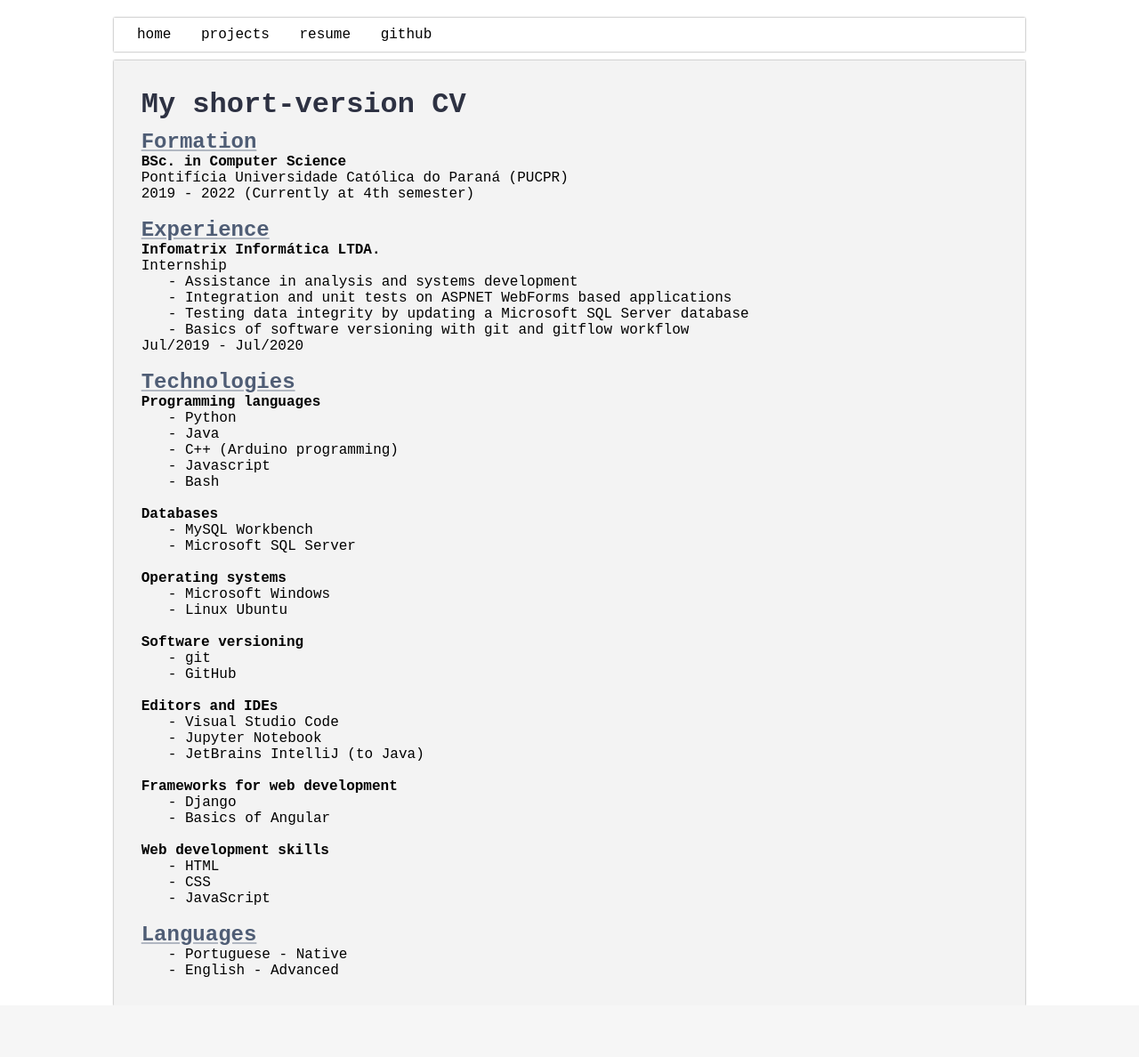
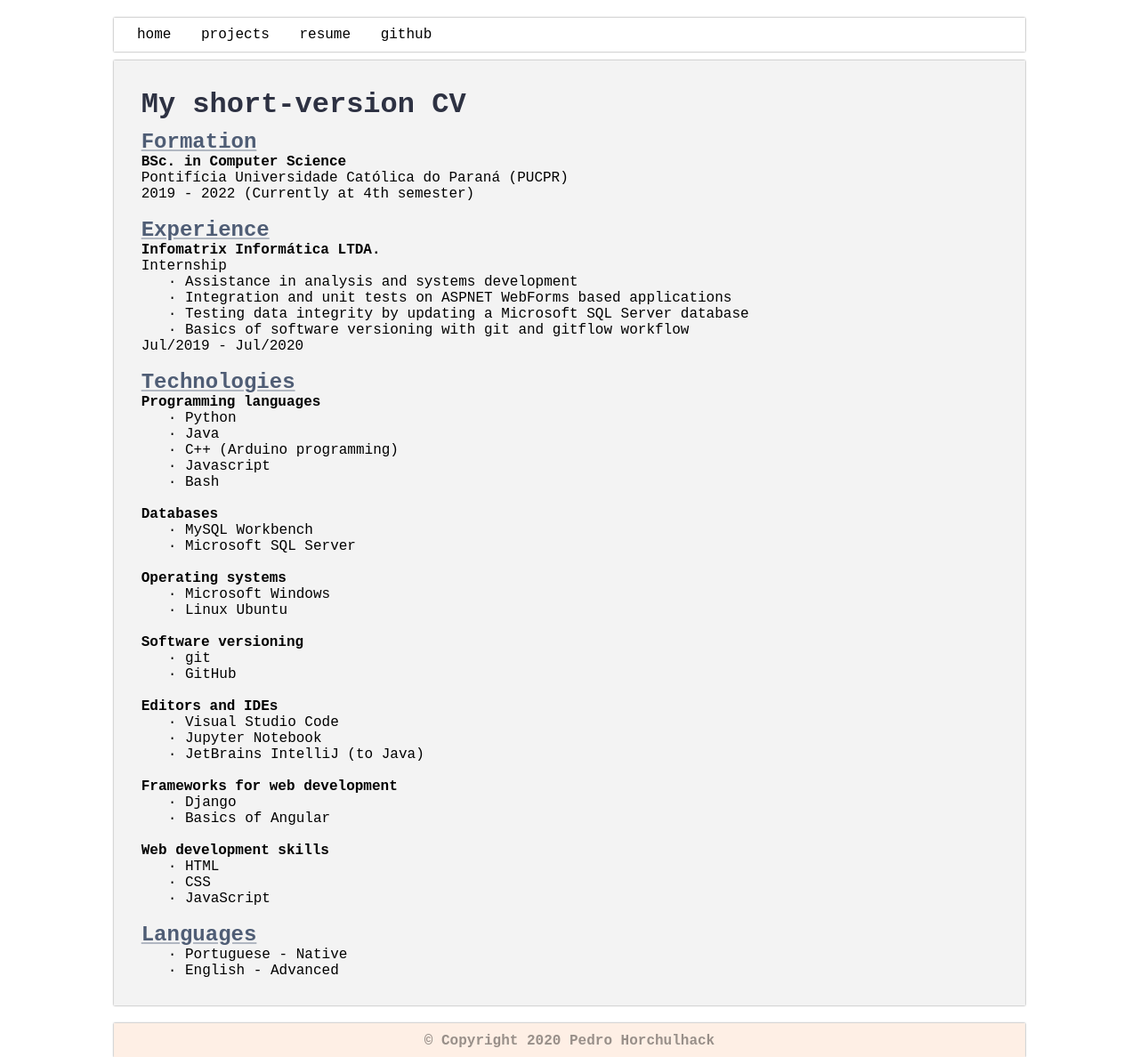
Before and after one commit to hrchlhck/simple-portfolio, a Django app: page /cv/ in a window 1280 px wide. Shown: the whole page at 89% size. Before the commit the page ends 1130 px from the top, so only its background shows below. Run offline with Django 3.2, Linux system fonts and the light colour scheme.

Commit message:
Added footer and changed list style

```diff
--- a/portfolio/static/css/style.css
+++ b/portfolio/static/css/style.css
@@ -8,10 +8,11 @@
 }
 
 html {
+    position: relative;
     font-family: 'Courier New', Courier, monospace;
     height: 100%;
+    min-height: 100% ;
     scroll-behavior: smooth;
-
 }
 
 img {
@@ -116,6 +117,7 @@ figure {
     .topnav a {font-size: 12px; padding: 6px 8px 6px 12px;}
     .project {line-height: 5px;}
     .project h2{font-size: 14px;}
+    .footer-text {font-size: 12px;}
 }
 
 .projects {
@@ -163,5 +165,27 @@ figure {
 }
 
 li:before {
-    content: '- ';
+    content: '\2219\0000a0';
 }
+
+.footer {
+    text-align: center;
+    background-color: #feefe5;
+    box-shadow: 0px 0px 2px rgba(0, 0, 0, 0.5);
+    margin-left: var(--content-margin);
+    margin-right: var(--content-margin);
+    padding-top: 11px;
+    padding-bottom: 9px;
+    margin-bottom: 20px;
+}
+
+.footer-text {
+    transition: all 0.2s ease;
+    font-weight: bold;
+    color: rgba(0, 0, 0, 0.4);
+}
+
+.footer-text:hover {
+    font-weight: bold;
+    color: rgba(0, 0, 0, 1);
+}
--- /dev/null
+++ b/portfolio/static/js/script.js
@@ -0,0 +1,12 @@
+const getCurrentYear = () => {
+    return new Date().getFullYear();
+}
+
+const updateFooter = () => {
+    const footerText = document.getElementById("footer-text");
+    footerText.innerText = "\u00A9 Copyright " + getCurrentYear() + " Pedro Horchulhack";
+}
+
+window.onload = () => {
+    updateFooter();
+}
--- a/portfolio/templates/portfolio/base.html
+++ b/portfolio/templates/portfolio/base.html
@@ -6,6 +6,7 @@
     <meta name="viewport" content="width=device-width, initial-scale=1.0">
     <meta http-equiv="X-UA-Compatible" content="ie=edge">
     <link rel="stylesheet" href="{% static 'css/style.css' %}" />
+    <script src="{% static 'js/script.js' %}"></script>
     <title>
         Pedro Horchulhack
         {% block title %}
@@ -23,5 +24,9 @@
         {% block content %}
         {% endblock %}
     </div>
+    <div class="wrapper"></div>
+    <footer class="footer">
+        <p class="footer-text" id="footer-text"></p>
+    </footer>
 </body>
 </html>
--- a/simple_portfolio/settings.py
+++ b/simple_portfolio/settings.py
@@ -23,11 +23,9 @@ try:
     from local_settings import sk
     SECRET_KEY = sk
 except:
-    pass
+    SECRET_KEY = os.environ['SECRET_KEY']
 
-SECRET_KEY = os.environ['SECRET_KEY']
-
-DEBUG = False
+DEBUG = True
 
 ALLOWED_HOSTS = [
     '*'
```
